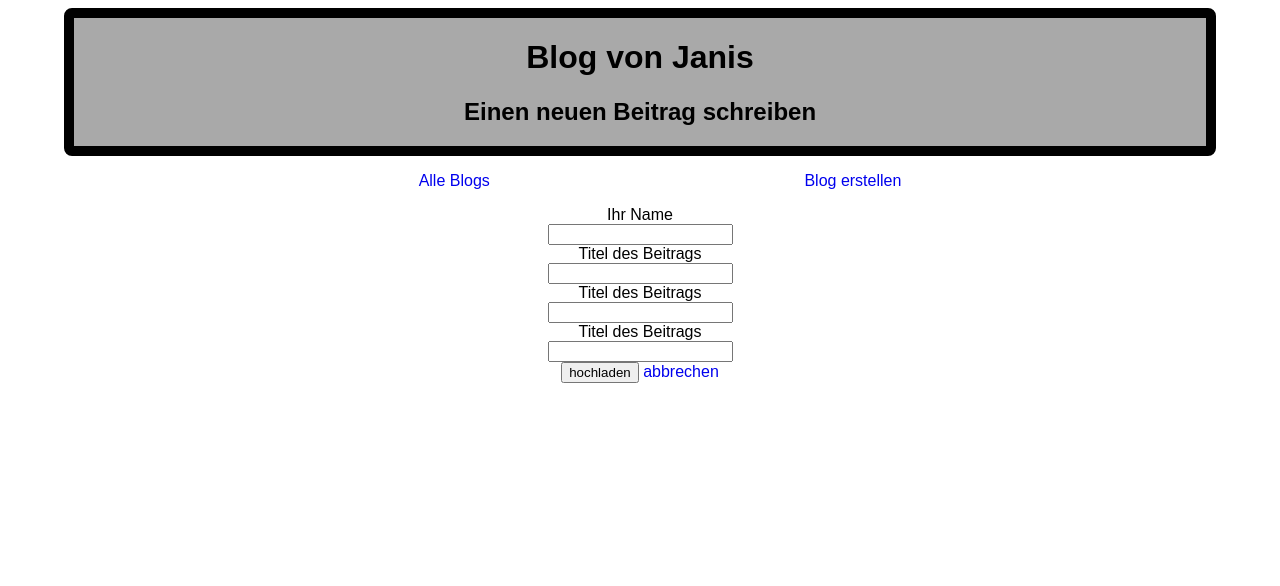
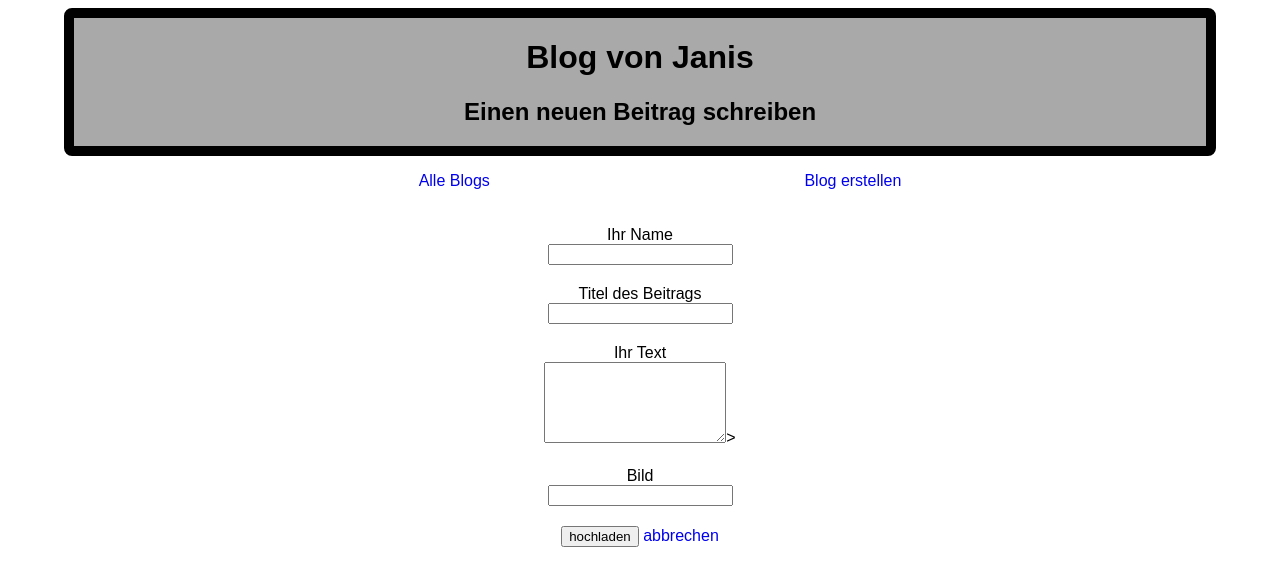
Before and after one commit to JanisM05/blog, a PHP site: page /newblog.php in a window 1280 px wide. Shown: the top 586 px of the page. Run offline with PHP 8.4, Linux system fonts and the light colour scheme.

Commit message:
before romere

```diff
--- a/css/newblog.css
+++ b/css/newblog.css
@@ -33,5 +33,5 @@ a:link {
 }
 
 .form {
-    margin-top: 10px;
+    padding-top: 20px;
 }
--- a/index.php
+++ b/index.php
@@ -1,3 +1,6 @@
+
+
+
 <!DOCTYPE html>
 <html lang="en">
 
@@ -24,6 +27,7 @@
 
     <div class = blogs>
 
+    <?php foreach(){?>
         <h3 class = blogtitle>Titel</h3>
         <h3 class = name>Name</h3>
         <p class = text>Lorem ipsum dolor sit amet, consetetur sadipscing elitr, sed diam nonumy eirmod tempor invidunt ut labore et dolore magna aliquyam erat.</p>
--- a/newblog.php
+++ b/newblog.php
@@ -5,6 +5,13 @@
     $new = $_POST['new'] ?? '';
     $text = $_POST['text'] ?? '';
     $picture = $_POST['picture'] ?? '';
+
+    //Daten in Datenbank speicher
+    $dbConnection = new PDO('mysql:host=localhost;dbname=wordpress', 'root', '');
+    $stmt = $dbConnection->prepare('INSERT INTO blog (created_by, post_title, post_text, created_at)
+                                    VALUES (:name, :new, :text, now())');
+
+    $stmt->execute([':name' => $name, ':new' => $new, ':text' => $text]);
 ?>
 
 
@@ -38,21 +45,31 @@
 
         <form action = "newblog.php" method = "post">
 
-            <label class = form for = "name">Ihr Name</label><br>
+            <div class = form>
+            <label for = "name">Ihr Name</label><br>
             <input type = "text" id = "name" name = "name" value="<?= $name ?? '' ?>"><br>
+            </div>
 
-            <label class = form for = "new">Titel des Beitrags</label><br>
+            <div class = form>
+            <label for = "new">Titel des Beitrags</label><br>
             <input type = "text" id = "new" name = "new" value="<?= $new ?? '' ?>"><br>
+            </div>
 
-            <label class = form for = "text">Titel des Beitrags</label><br>
-            <input type = "text" id = "text" name = "text" value="<?= $text ?? '' ?>"><br>
+            <div class = form>
+            <label for = "text">Ihr Text</label><br>
+            <textarea name="text" id="text" rows="5"></textarea>><br>
+            </div>
 
-            <label class = form for = "picture">Titel des Beitrags</label><br>
+            <div class = form>
+            <label for = "picture">Bild</label><br>
             <input type = "text" id = "picture" name = "picture" value="<?= $picture ?? '' ?>"><br>
+            </div>
 
+            <div class = form>
             <input class = "btn btn.primary" type = "submit" value = "hochladen">
 
             <a href = "index.php">abbrechen</a>
+            </div>
 
         </form>
      </div>
```
